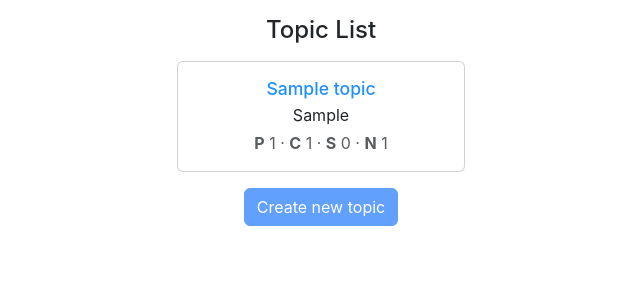
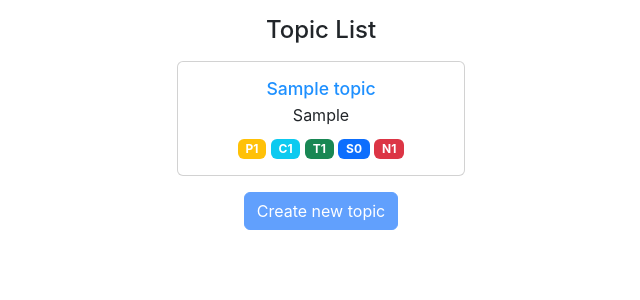
Before and after one commit to doosik71/paperman2, a Django app: page /topic/ in a window 1280 px wide. Shown: the part 40-340 px from the top of the page, without its empty margins (319-959 px from the left). Run offline with Django 5.2, Linux system fonts and the light colour scheme; tables that the repository leaves empty hold one stand-in row (values such as "Sample post"); some libraries are stand-ins or nearby versions.

Commit message:
Update topic list.

```diff
--- a/paper/templates/paper/paper_note.html
+++ b/paper/templates/paper/paper_note.html
@@ -483,7 +483,7 @@
   let currentScale = 1;
 
   async function onZoomIn() {
-    if (currentScale < 2) {
+    if (currentScale < 10) {
       currentScale += 0.2;
       updateZoom();
     }
@@ -496,7 +496,7 @@
   }
 
   async function onZoomOut() {
-    if (currentScale > 0.5) {
+    if (currentScale > 0.4) {
       currentScale -= 0.2;
       updateZoom();
     }
--- a/topic/templates/topic/topic_list.html
+++ b/topic/templates/topic/topic_list.html
@@ -12,8 +12,19 @@
   <div class="card">
     <div class="card-body d-flex flex-column">
       <h5 class="card-title text-center"><a href="{% url 'topic_detail' topic.id %}">{{ topic.title }}</a></h5>
-      <p class="card-subtitle text-center text-nowrap overflow-hidden text-truncate mb-1">{{ topic.keywords }}</p>
-      <p class="card-subtitle text-center text-muted mt-auto"><b>P</b> {{ topic.paper_count|intcomma }} &middot; <b>C</b> {{ topic.citation_count|intcomma }} &middot; <b>S</b> {{ topic.star_count|intcomma }} &middot; <b>N</b> {{ topic.note_count|intcomma }}</p>
+      <p class="card-subtitle text-center text-nowrap overflow-hidden text-truncate mb-2">{{ topic.keywords }}</p>
+      <p class="card-subtitle text-center text-muted mt-auto">
+        <a href="{% url 'topic_detail' topic.id %}">
+          <span title="Number of papers" class="badge bg-warning">P{{ topic.paper_count|intcomma }}</span></a>
+        <a href="{% url 'topic_detail_mode' topic.id 'cited' %}">
+          <span title="Number of papers cited" class="badge bg-info">C{{ topic.citation_count|intcomma }}</span></a>
+        <a href="{% url 'topic_detail_mode' topic.id 'tagged' %}">
+          <span title="Number of papers tagged" class="badge bg-success">T{{ topic.tags_count|intcomma }}</span></a>
+        <a href="{% url 'topic_detail_mode' topic.id 'starred' %}">
+          <span title="Number of papers starred" class="badge bg-primary">S{{ topic.star_count|intcomma }}</span></a>
+        <a href="{% url 'topic_detail_mode' topic.id 'noted' %}">
+          <span title="Number of papers noted" class="badge bg-danger">N{{ topic.note_count|intcomma }}</span></a>
+      </p>
     </div>
   </div>
   {% endfor %}
--- a/topic/urls.py
+++ b/topic/urls.py
@@ -4,9 +4,9 @@ from .views import *
 urlpatterns = [
     path("", topic_list, name="topic_list"),
     path("list/", topic_list, name="topic_list"),
-    path("list/", topic_list, name="topic_list"),
     path("create/", topic_create, name="topic_create"),
     path('detail/<int:id>', topic_detail, name='topic_detail'),
+    path('detail/<int:id>/<str:mode>/', topic_detail_mode, name='topic_detail_mode'),
     path('update/<int:id>', topic_update, name='topic_update'),
     path('delete/<int:id>', topic_delete, name='topic_delete'),
     path('citations/<int:id>', topic_citations, name='topic_citations'),
--- a/topic/views.py
+++ b/topic/views.py
@@ -24,6 +24,7 @@ def topic_list(request) -> HttpResponse:
         papers = Paper.objects.filter(topics=topic)
         topic.paper_count = papers.count()
         topic.citation_count = papers.filter(citations__isnull=False).count()
+        topic.tags_count = papers.exclude(tags="").exclude(tags__isnull=True).count()
         topic.star_count = papers.filter(tags__icontains="⭐").count()
         topic.note_count = papers.exclude(note="").count()
 
@@ -61,8 +62,27 @@ def topic_detail(request, id) -> HttpResponse:
     Show a topic and its papers.
     """
 
+    return topic_detail_mode(request, id, None)
+
+
+def topic_detail_mode(request, id, mode) -> HttpResponse:
+    """
+    Show a topic and its papers.
+    """
+
     topic = get_object_or_404(Topic, id=id)
-    papers = Paper.objects.filter(topics=topic).order_by("-citations")
+    papers = Paper.objects.filter(topics=topic)
+
+    if mode == "cited":
+        papers = papers.filter(citations__isnull=False)
+    elif mode == "tagged":
+        papers = papers.exclude(tags="").exclude(tags__isnull=True)
+    elif mode == "starred":
+        papers = papers.filter(tags__icontains="⭐")
+    elif mode == "noted":
+        papers = papers.exclude(note="")
+
+    papers = papers.order_by("-citations")
 
     return render(
         request, "topic/topic_detail.html", {"topic": topic, "papers": papers}
```
